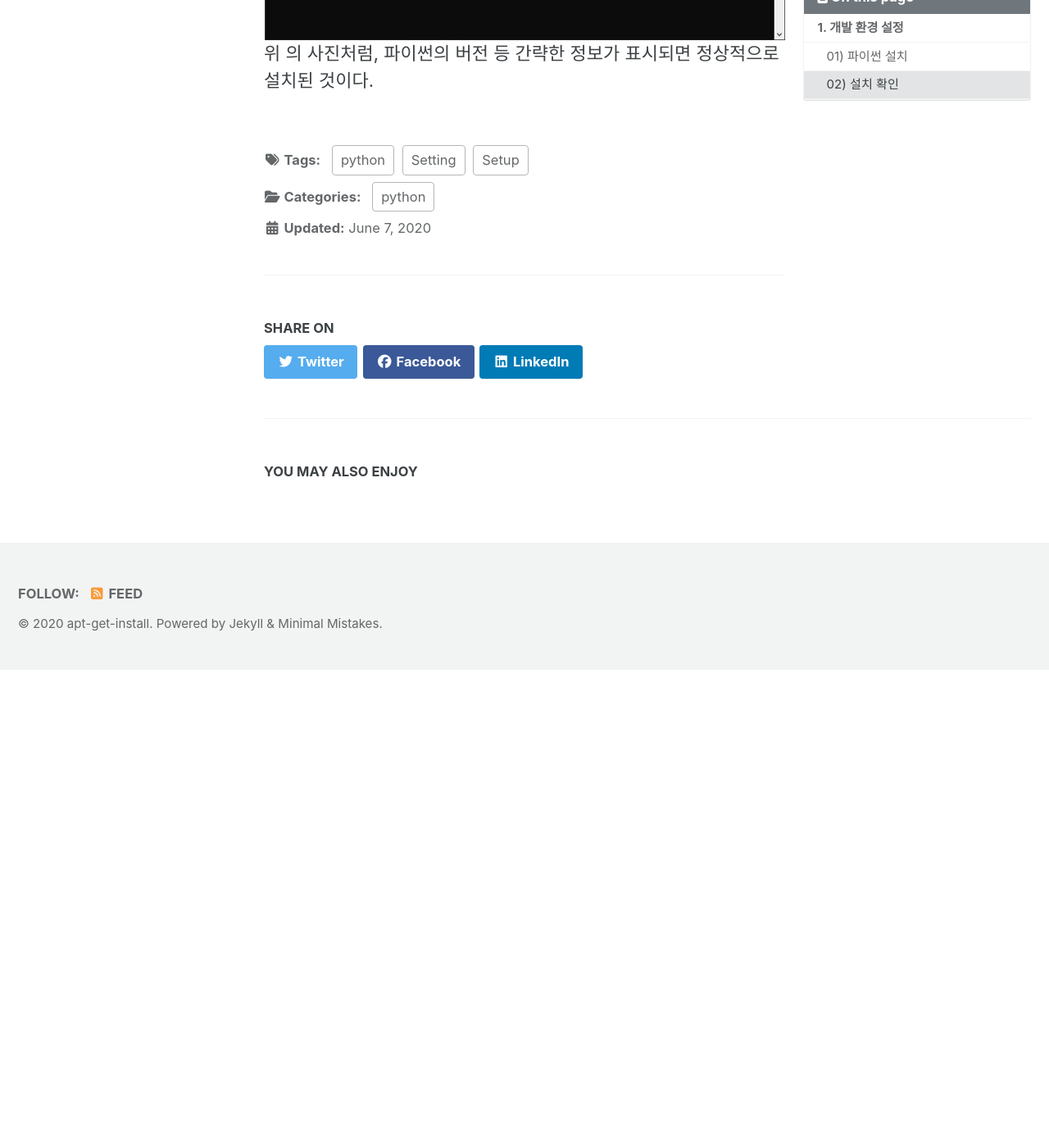
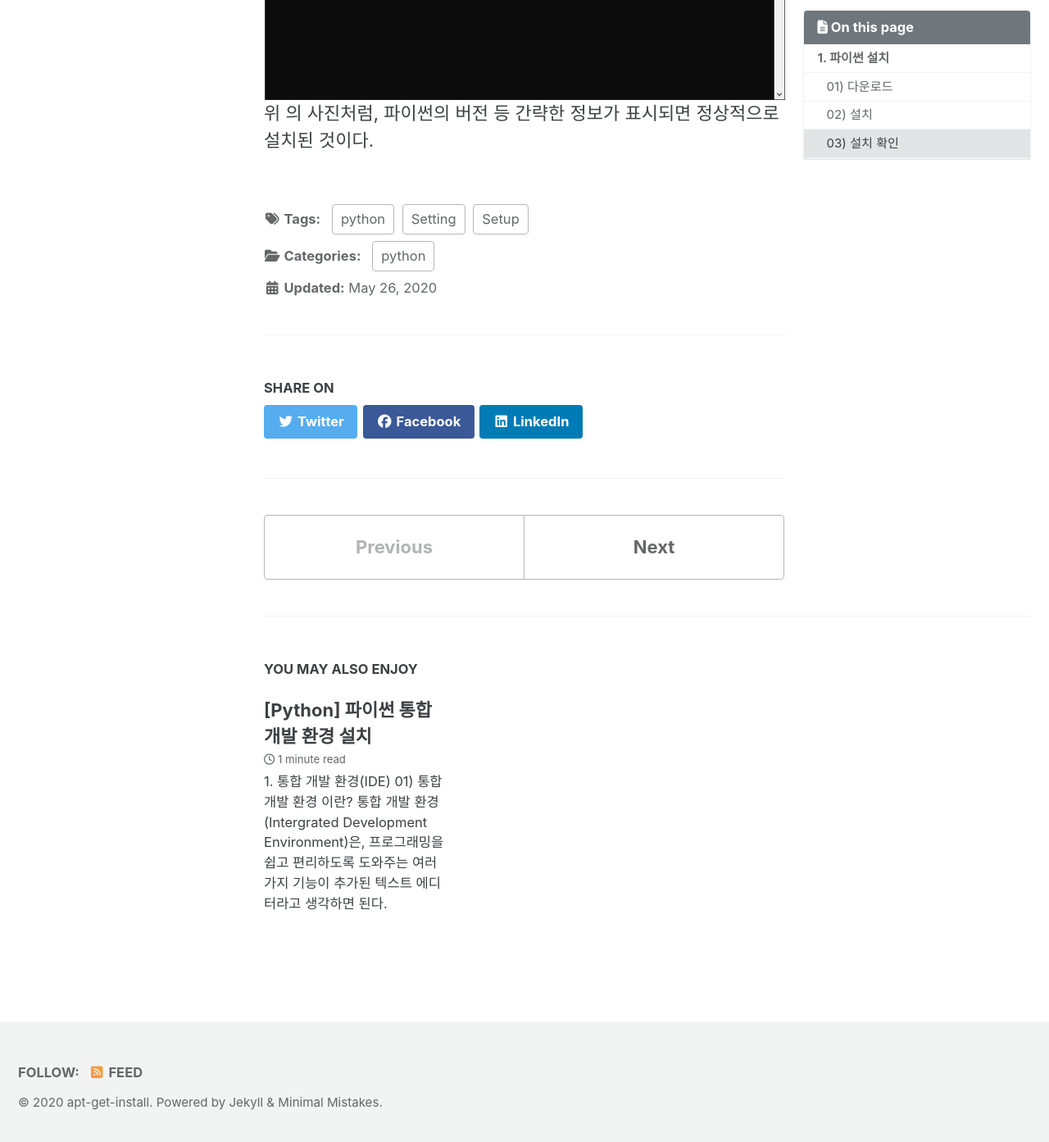
Before and after one commit to apt-get-install/apt-get-install.github.io, a Jekyll site: the page built from _posts/2020-05-26-[Python]-co-al-mot-do-python-01.md, in a window 1280 px wide and 1400 px high, scrolled down 2703 px. Shown: the top 1393 px of the window at 82% size. Built offline with Jekyll 4.4.1, drawn with Linux system fonts in a browser that asks for light colours; cached includes are drawn as plain includes; nearby versions of some CDN libraries; comment, search, counter and statistics services are not loaded; before the commit the page ends 3520 px from its top, so only the background shows below that; part of the change alters nothing that is shown; some of the changed text lies outside the part shown.

Commit message:
Add posting

```diff
--- a/_posts/2020-05-26-[Python]-co-al-mot-do-python-01.md
+++ b/_posts/2020-05-26-[Python]-co-al-mot-do-python-01.md
@@ -1,7 +1,7 @@
 ---
-title: "[Python] 개발환경 설정"
+title: "[Python] 파이썬 설치"
 layout: single
-date: 2020-06-07 22:00:00 +0900
+date: 2020-05-26 22:00:00 +0900
 author: 최수호
 toc: true
 toc_sticky: true
@@ -13,8 +13,8 @@ tags:
   - Setup
   - Setting
 ---
-# 1. 개발 환경 설정
-## 01) 파이썬 설치
+# 1. 파이썬 설치
+## 01) 다운로드
 * 사이트 접속 Link: [https://www.python.org/][python-site-link]{: target="_blank"}
 
 
@@ -26,12 +26,14 @@ tags:
 >2버전 대(2.x.x)와 3버전 대(3.x.x)가 있습니다. 둘은 문법 등 차이가 있으므로, 3버전 대 최신버전으로 설치하시기 바랍니다.
 
 
+## 02) 설치
+
 ![파이선 설치](/assets/images/posts/setup-python.jpg)
 설치를 진행할때 하단의 Add Python 3.X to Path를 꼭 **체크** 한다.
 >파이썬 실행시, **컴퓨터가 알수 있도록 경로를 지정하는 역할이다.** 숙련자라면 직접 지정하여도 상관없다.
 
 
-## 02) 설치 확인
+## 03) 설치 확인
 ![명령 프롬프트(CMD) 실행](/assets/images/posts/cmd-execute.jpg)
 명령 프롬프트(CMD)를 실행한다. 명령 프롬프트 혹은 cmd로 검색하면 찾을 수 있다.
 
--- /dev/null
+++ b/_posts/2020-06-25-[Python]-co-al-mot-do-python-02.md
@@ -0,0 +1,80 @@
+---
+title: "[Python] 파이썬 통합 개발 환경 설치"
+layout: single
+date: 2020-06-25 22:00:00 +0900
+author: 최수호
+toc: true
+toc_sticky: true
+published : true
+categories:
+  - python
+tags:
+  - python
+  - Setup
+  - Setting
+---
+# 1. 통합 개발 환경(IDE)
+## 01) 통합 개발 환경 이란?
+통합 개발 환경(Intergrated Development Environment)은, 프로그래밍을 쉽고 편리하도록 도와주는 여러가지 기능이 추가된 텍스트 에디터라고 생각하면 된다.
+
+
+## 02) 다양한 통합 개발 환경(IDE)
+대표적인 파이썬 통합 개발 환경은 다음과 같다.
+
+* **PyCharm** : Jetbrain사에서 무료버전(Community)을 제공하며, 현재로선 가장 강력한 파이썬 IDE이다. 상업적 목적의 유료버전(Professional)도 판매한다.
+* **Visual Studio Code** : 마이크로 소프트사에서 무료로 제공하며, 플러그인(추가 기능)추가로 파이썬 뿐만 아니라 다른 프로그래밍 언어도 사용 가능하다.
+* **Eclipse** : 이클립스 재단에서 무료로 제공하며, 플러그인(추가 기능)추가로 파이썬 뿐만 아니라 다른 프로그래밍 언어도 사용 가능하다.
+
+본 포스팅은 이 중 PyCharm을 기준으로 진행하려고 한다.
+
+
+# 2. Pycharm 설치
+## 01) 다운로드
+* 사이트 접속 Link: [https://www.jetbrains.com/ko-kr/][jetbrains-site-link]{: target="_blank"}
+
+[jetbrains-site-link]: https://www.jetbrains.com/ko-kr/ "Go jetbrains official site"
+![파이참 다운로드](/assets/images/posts/pycharm-download-01.jpg)
+PyCharm 항목을 클릭한다.
+
+![파이참 다운로드](/assets/images/posts/pycharm-download-02.jpg)
+사이트의 중단이나 우측 상단의 다운로드 버튼 중 아무거나 클릭한다.
+
+![파이참 다운로드](/assets/images/posts/pycharm-download-03.jpg)
+Communuty 버전을 다운로드 한다.
+
+
+## 02) 설치
+아래 사진의 순서대로 진행한다. 3번째 사진에서 체크박스 부분은 꼭 체크하고 설치를 진행한다.
+![파이참 설치](/assets/images/posts/pycharm-setup-01.jpg)
+
+>[64-bit launcher] : 파이참을 64비트로 실행할 아이콘이 생성된다.
+
+>[Add launchers dir to the PATH] : 환경변수를 설정한다.
+
+>[Add Open Folder as Project] : 폴더 우클릭시, 파이참 프로젝트로 바로 연결할 수 있는 기능이 추가된다.
+
+>[.py] :  파이썬 파일(.py확장자)을 파이참으로 연결 시켜준다.
+
+
+## 03) 설치 확인
+설치가 완료 되면 다음과 같은 화면이 보일 것이다.
+![파이참 설치 완료](/assets/images/posts/pycharm-setup-02.jpg)
+
+[Run PyCharm Community Edition] 체크박스를 체크한 후 Finish버튼을 클릭한다. 그리고 아래 그림에 따라 순서대로 진행한다.
+
+![파이참 실행](/assets/images/posts/pycharm-excute-01.jpg)
+>라이센스 동의와 에러 및 기타 정보에 대한 송신 여부에 대한 내용이다.
+
+아래와 같이 [Skip Remaining and Set Defaults]을 클릭한다.
+![파이참 실행](/assets/images/posts/pycharm-excute-03.jpg)
+
+다음과 같은 화면이 보이면 정상적으로 설치된 것이다.
+![파이참 실행](/assets/images/posts/pycharm-excute-04.jpg)
+
+<script src="https://utteranc.es/client.js"
+    repo="apt-get-install/apt-get-install.github.io"
+    issue-term="title"
+    theme="github-light"
+    crossorigin="anonymous"
+    async>
+</script>
```
Also changed, not shown: assets/images/posts/pycharm-download-01.jpg (added), assets/images/posts/pycharm-download-02.jpg (added), assets/images/posts/pycharm-download-03.jpg (added), assets/images/posts/pycharm-excute-01.jpg (added), assets/images/posts/pycharm-excute-02.jpg (added), assets/images/posts/pycharm-excute-03.jpg (added), assets/images/posts/pycharm-excute-04.jpg (added), assets/images/posts/pycharm-setup-02.jpg (added), assets/images/posts/pycharm-setup.jpg (added).
